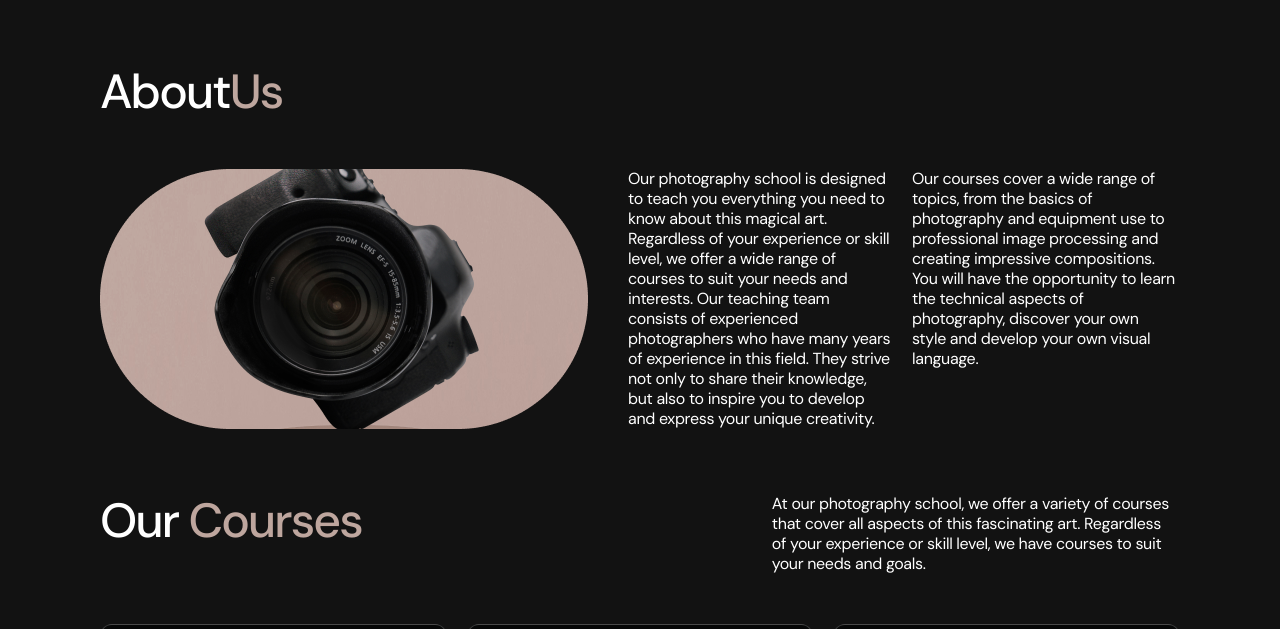
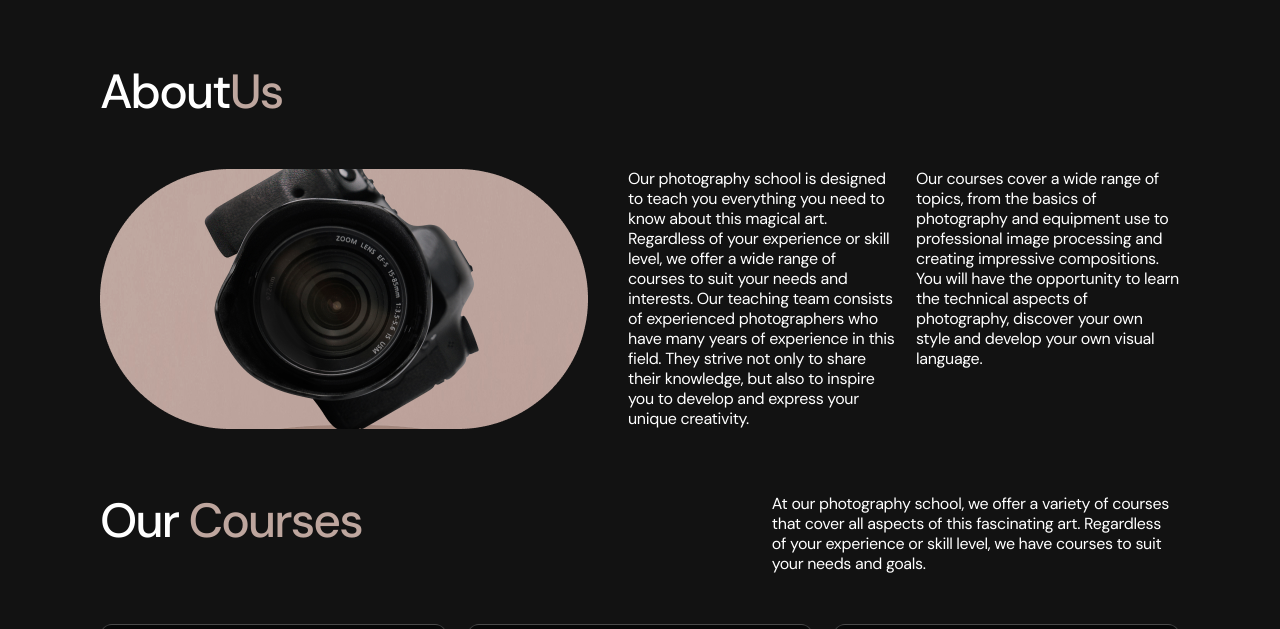
Before and after one commit to VolodymyrKozel/frontEndCoders, a website built with Vite: page src/index.html in a window 1280 px wide. Shown: the part 700-1329 px from the top of the page. Built offline with nearby package versions, Linux system fonts and the light colour scheme; files whose address does not match are found by name.

Commit message:
editing about-item

```diff
--- a/src/css/about.css
+++ b/src/css/about.css
@@ -1,40 +1,24 @@
 .about {
-  /* ПО половинні з верху секція теж з паДінгами 40 + 40 = 80 */
-  /*padding-top: 80px;
-    padding-bottom: 80px; */
   padding: 40px 0;
 }
 .about-title {
-  /*   padding-bottom: 40px;  це зайве*/
   margin-bottom: 40px;
-  /* color: #fff;  видаляємо body color унаслідується */
-  /* font-family: DM Sans;  видаляємо body font-family унаслідується*/
   font-size: 28px;
-  /* font-style: normal;  видаляємо це за замовчуванням*/
   font-weight: 500;
   line-height: 1.14;
-  /* line-height: 32px; */ /* 114.286%  переводим*/
-  letter-spacing: -0.04em; /*letter-spacing: -1.12px; -1,12/28=0.04em */
+  letter-spacing: -0.04em;
 }
 .about-title-span {
   color: #bea69e;
-  /*     font-family: DM Sans;
-    font-size: 28px;
-    font-style: normal;
-    font-weight: 500;
-    line-height: 32px;
-    letter-spacing: -1.12px;  дублюєш стилі спан унаслідує усе від .about-title (h2)*/
 }
 .about-foto,
 .about-item {
   width: 100%;
 }
 .about-item-text {
-  /* color: #fff;  видаляємо body color унаслідується */
   font-size: 14px;
-  /* font-weight: 400; видаляємо унаслідується*/
-  line-height: 1.28; /*line-height: 18px; 128.571%  переводим*/
-  letter-spacing: -0.02em; /* letter-spacing: -0.28px; */
+  line-height: 1.28;
+  letter-spacing: -0.02em;
 }
 .about-list {
   display: flex;
@@ -48,7 +32,6 @@
 }
 @media only screen and (min-width: 768px) {
   .about {
-    /* ПО половинні з верху секція теж з паДінгами 50 + 50 = 100 */
     padding: 50px 0;
   }
   .about-title {
@@ -86,6 +69,10 @@
   }
   .about-item {
     width: 264px;
+    height: 215px;
+  }
+  .about-item:first-child {
+    width: 268px;
   }
   .about {
     padding: 65px 0;
@@ -101,6 +88,9 @@
   .about-item {
     width: 276px;
   }
+  .about-item:first-child {
+    width: 314px;
+  }
   .about {
     padding: 75px 0;
   }
```
